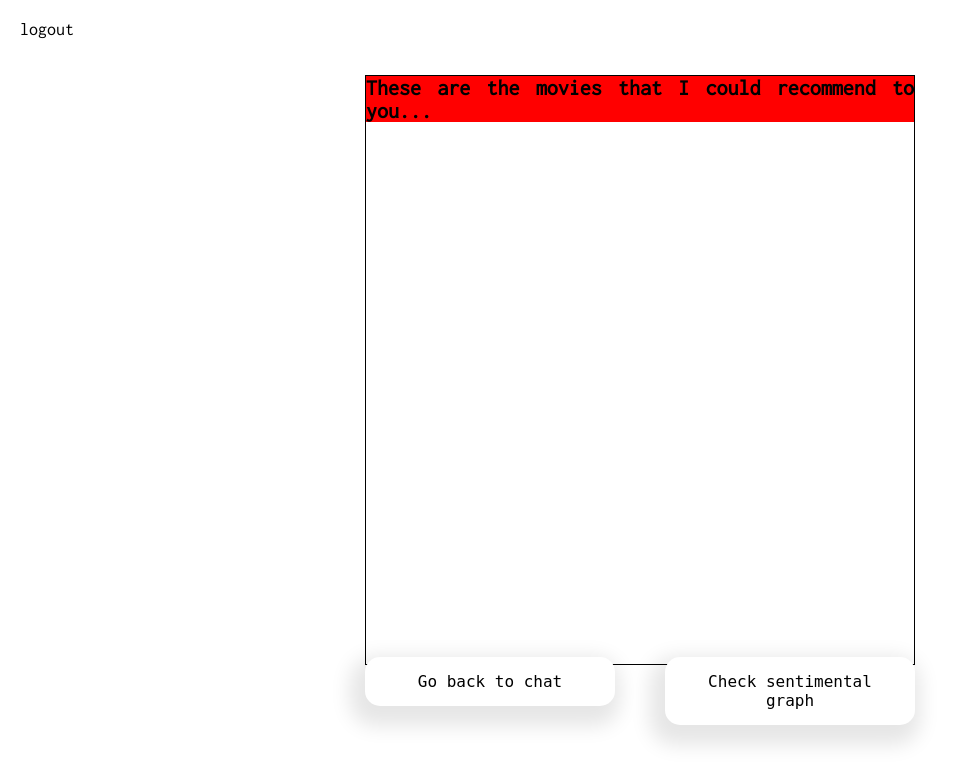
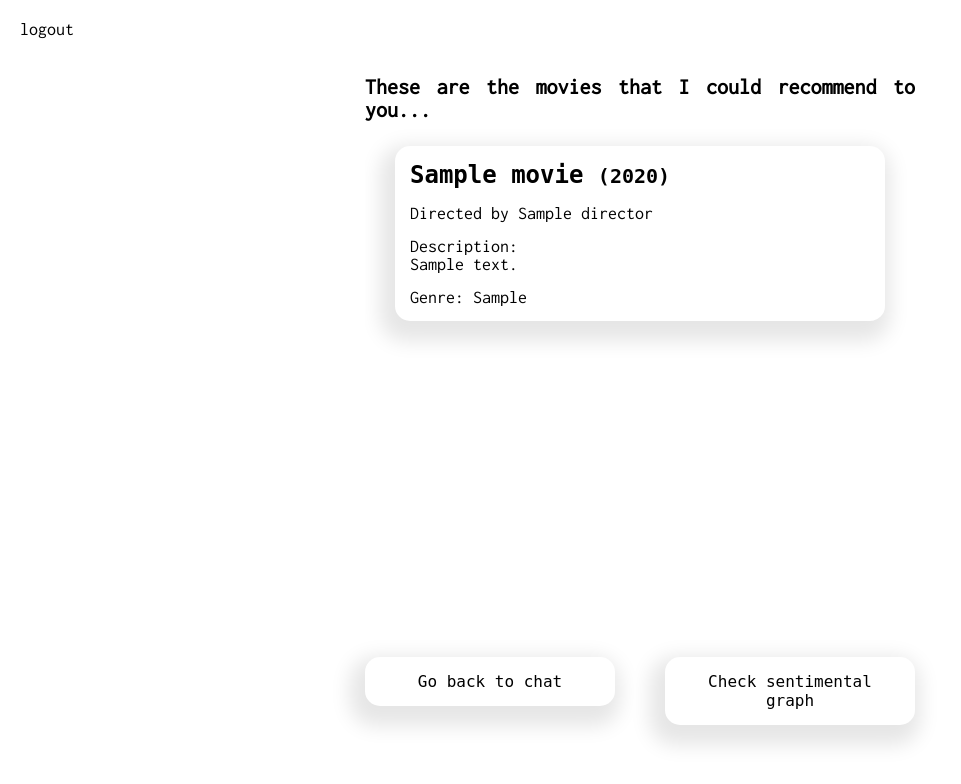
Before and after one commit to lucitian/Rovot, a Django app: template rovot/templates/directories/result.html in a window 1280 px wide. Shown: the top 784 px of the page, without its empty margins (0-961 px from the left). Run offline with Django 3.2, Linux system fonts and the light colour scheme; the template is opened without the code that fills it: most values are stand-ins (such as "Sample title", 1, 10 or a date in 2020); parts of the project's set-up code (start-up, migrations or seed data) failed here and were passed over.

Commit message:
Added Recommendation screen properly.

```diff
--- a/django_rovot/settings.py
+++ b/django_rovot/settings.py
@@ -136,4 +136,7 @@ CHATTERBOT = {
         'import_path': 'chatterbot.storage.SQLStorageAdapter',
         'database_uri': 'mysql://root:root@localhost/rovot_db'
     },
+    'logic_adapter': {
+        'chatterbot.logic.BestMatch'
+    }
 }
--- a/rovot/prediction_utils.py
+++ b/rovot/prediction_utils.py
@@ -18,7 +18,7 @@ def dataframe_to_ctx(dataframe: pd.DataFrame) -> dict:
     for index, rows in dataframe.iterrows():
         temp = {}
         temp['title'] = rows['title']
-        temp['diretor'] = rows['director']
+        temp['director'] = rows['director']
         temp['cast'] = rows['cast']
         temp['country'] = rows['country']
         temp['date_added'] = rows['date_added']
--- a/rovot/static/directories/css/result.css
+++ b/rovot/static/directories/css/result.css
@@ -24,20 +24,65 @@
     top: 75px; bottom: 135px;
     overflow-y: auto;
     background-color: #fff;
-    border: 1px solid;
 }
 
 .result-header {
     position: sticky;
     top: 0;
     width: 100%;
-    background-color: red;
+    height: auto;
+    margin-bottom: 25px;
+    background-color: #fff;
 }
 
 .result-header h1 {
     text-align: justify;
     font-size: 22px;
 }
+
+.result-movies {
+    width: 100%;
+    height: auto;
+    padding: 0 30px;
+}
+
+.result-movies-box {
+    width: 100%;
+    height: auto;
+    border: none !important;
+    border-radius: 15px !important;
+    background-color: #fff;
+    box-shadow: -5px 10px 20px 10px rgba(0,0,0,0.1);
+    padding: 15px;
+    margin-bottom: 45px;
+}
+
+.result-movie-title {
+    margin-bottom: 15px;
+}
+
+#movie-title {
+    font-family: Inconsolate, monospace;
+    font-size: 24px;
+    font-weight: bold;
+}
+
+.result-movie-director {
+    margin-bottom: 15px;
+}
+
+#movie-date {
+    font-size: 20px;
+    font-weight: 700px;
+}
+
+.result-movie-description {
+    margin-bottom: 15px;
+}
+
+
+
+/* Option Buttons */
 
 .result-options {
     width: 550px;
--- a/rovot/templates/directories/home.html
+++ b/rovot/templates/directories/home.html
@@ -82,15 +82,15 @@
             });
 
             $submit.done(function(statement) {
-                createRow(statement.text, 'left');
+                // Creates a row for the chatbot's response
+                createRow(statement.text, 'left')
 
+                // Keep the container's current 'SCENE' at bottom
                 messageBody.scrollTop = messageBody.scrollHeight - messageBody.clientHeight;
 
                 // Clear the input field
                 $input.val('');
-
             });
-
         }
 
         $input.keydown(function(event) {
--- a/rovot/templates/directories/result.html
+++ b/rovot/templates/directories/result.html
@@ -9,16 +9,28 @@
                 <h1>These are the movies that I could recommend to you...</h1>
             </div>
             <div class="result-movies">
-                <div class="result-movies-box">
-
-                </div>
+                {% for movie in movies %}
+                    <div class="result-movies-box">
+                        <div class="result-movie-title">
+                            <span id="movie-title"> {{ movie.title }} <span id="movie-date"> ({{ movie.release_year}}) </span></span>
+                        </div>
+                        <div class="result-movie-director">
+                            Directed by<span id="movie-director"> {{ movie.director }} </span>
+                        </div>
+                        <div class="result-movie-description">
+                            Description:<br>
+                            <span id="movie-description"> {{ movie.description }} </span>
+                        </div>
+                        <div class="result-movie-genre">
+                            Genre:<span id="movie-genre"> {{ movie.listed_in }} </span>
+                        </div>
+                    </div>
+                {% endfor %}
             </div>
         </div>
         <div class="result-options">
             <button class="chat" type="button">
-                <a href="{% url 'rovot-home' %}">
-                    Go back to chat
-                </a>
+                <a href="{% url 'rovot-home' %}">Go back to chat</a>
             </button>
             <button class="graph" type="button">
                 <a href="#">Check sentimental graph</a>
--- a/rovot/views.py
+++ b/rovot/views.py
@@ -163,4 +163,4 @@ def result_movie(request):
 
     print(ctx)
 
-    return render(request, 'directories/result.html')
+    return render(request, 'directories/result.html', ctx)
```
Also changed, not shown: 1 other file.
